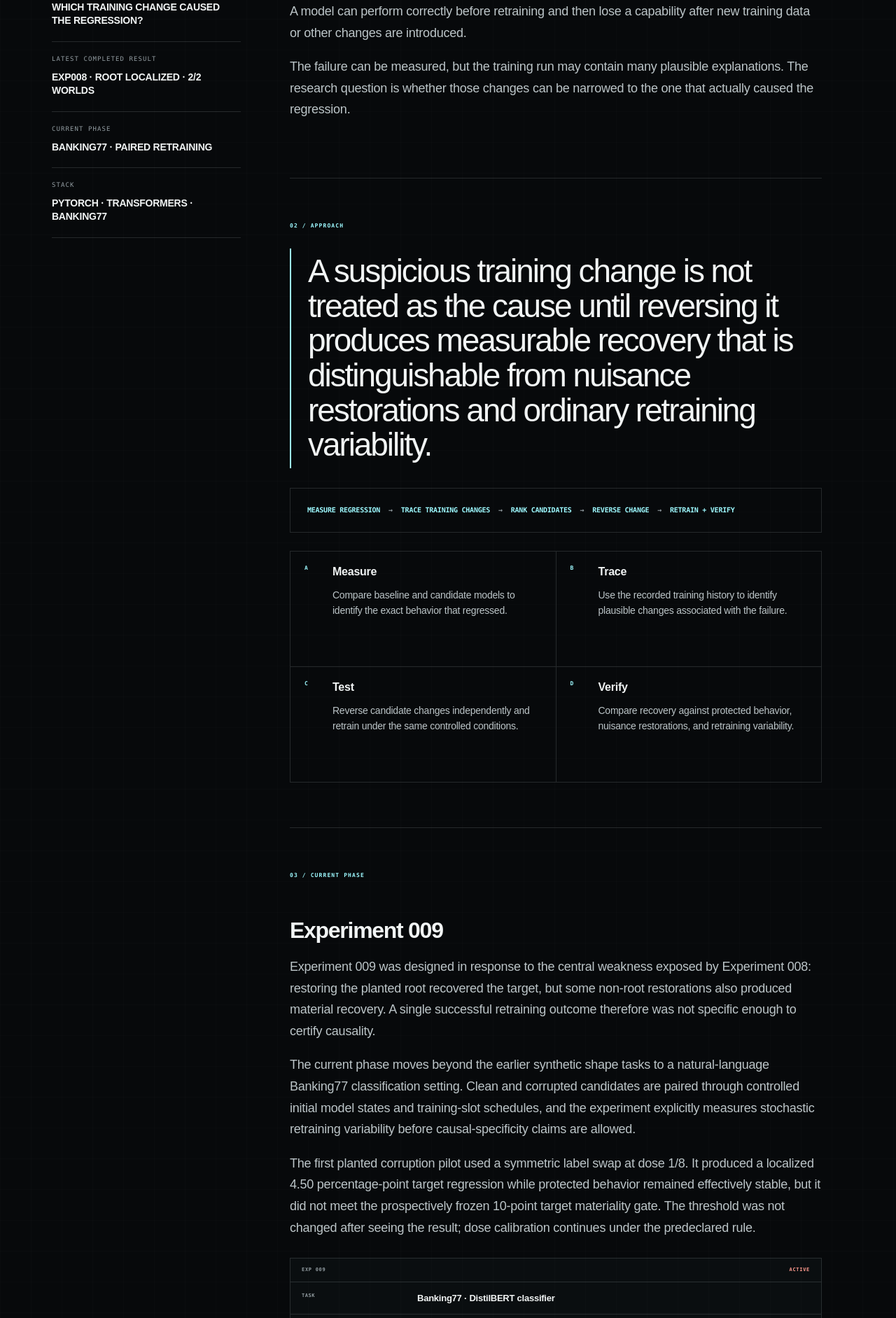
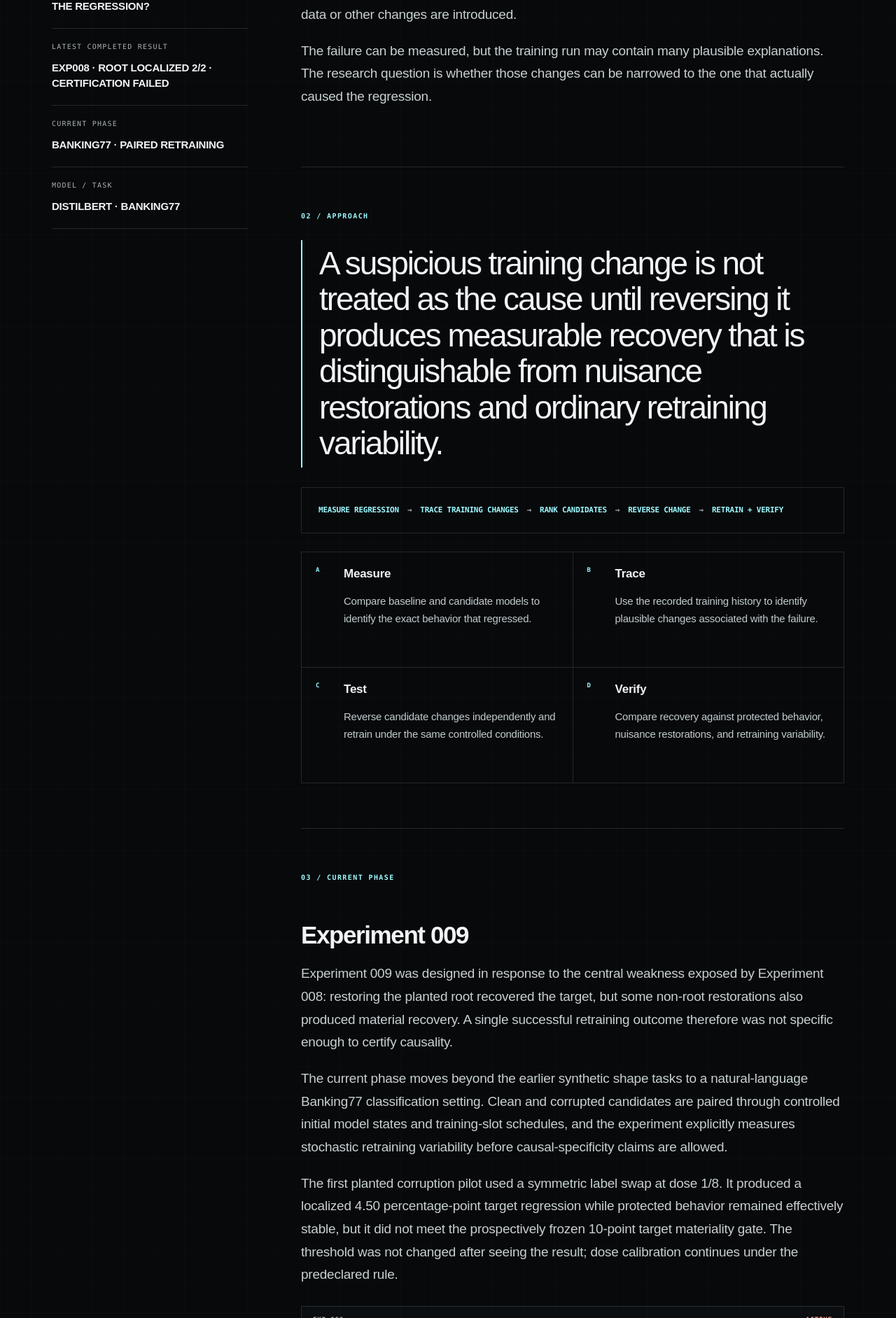
Before and after one commit to Kushrishi/kushrishi.com, a Next.js app: page /research/model-regression-forensics in a window 1280 px wide. Shown: the part 897-2780 px from the top of the page at 70% size. Built offline with nearby package versions, Linux system fonts and the light colour scheme.

Commit message:
Improve portfolio readability and research copy
Increase meaningful small text sizes and contrast, clarify research status language, make work-area framing evidence-based, and simplify homepage project copy without touching the research repositories.

```diff
--- a/app/layout.tsx
+++ b/app/layout.tsx
@@ -1,12 +1,13 @@
 import type { Metadata } from "next";
 import "./globals.css";
+import "./readability.css";
 
 const siteDescription =
-  "Machine learning, research engineering, software systems, and intelligent sensing, with a focus on model behavior, uncertainty, reliability, and rigorous evaluation.";
+  "Machine learning, software systems, PNT/GNSS, and intelligent sensing, with a focus on model behavior, uncertainty, measurement, and reliable evaluation.";
 
 export const metadata: Metadata = {
   metadataBase: new URL("https://kushrishi.com"),
-  title: "Kush Rishi | ML & Research Engineering",
+  title: "Kush Rishi | Machine Learning, Software Systems & PNT",
   description: siteDescription,
   authors: [{ name: "Kush Rishi", url: "https://kushrishi.com" }],
   creator: "Kush Rishi",
--- /dev/null
+++ b/app/readability.css
@@ -0,0 +1,367 @@
+/* Readability pass: preserve the visual system while keeping all meaningful text comfortably legible. */
+
+:root {
+  --muted: #a8b1b5;
+}
+
+/* Global navigation and supporting labels */
+nav a,
+.back-link {
+  font-size: 12px;
+}
+
+.eyebrow {
+  font-size: 11px;
+  line-height: 1.35;
+}
+
+.button,
+.text-link,
+.footer-links {
+  font-size: 12px;
+}
+
+.section-label {
+  font-size: 11px;
+  line-height: 1.2;
+}
+
+.status-line {
+  font-size: 11px;
+  line-height: 1.25;
+}
+
+.manifesto-band div {
+  font-size: 10px;
+  line-height: 1.2;
+}
+
+/* Homepage reading copy */
+.hero-deck {
+  color: #d0d6d8;
+}
+
+.lede {
+  color: #cbd2d4;
+  font-size: 21px;
+  line-height: 1.6;
+}
+
+.research-meta span,
+.research-secondary-meta span,
+.research-sidebar span {
+  font-size: 10px;
+  line-height: 1.25;
+}
+
+.research-meta strong,
+.research-secondary-meta strong,
+.research-sidebar strong {
+  font-size: 15px;
+  line-height: 1.45;
+}
+
+.research-secondary-card p,
+.project-card p {
+  color: #c3cbce;
+  font-size: 17px;
+  line-height: 1.65;
+}
+
+.project-index,
+.project-tags {
+  font-size: 10px;
+  line-height: 1.25;
+}
+
+.direction > span {
+  font-size: 10px;
+  line-height: 1.2;
+}
+
+.direction p {
+  color: #b9c2c5;
+  font-size: 16px;
+  line-height: 1.65;
+}
+
+.about-copy {
+  color: #cbd2d4;
+  font-size: 19px;
+  line-height: 1.7;
+}
+
+.experience-mini span {
+  font-size: 10px;
+  line-height: 1.3;
+}
+
+.experience-mini strong {
+  font-size: 15px;
+  line-height: 1.4;
+}
+
+.footer-kicker {
+  font-size: 10px;
+}
+
+/* Interactive atlas: still compact, but no 6-7px meaningful labels. */
+.field-hud {
+  font-size: 10px;
+  line-height: 1.2;
+}
+
+.field-model-toggle button {
+  font-size: 9px;
+}
+
+.field-readout span,
+.field-stress-label span,
+.field-legend {
+  font-size: 8px;
+  line-height: 1.25;
+}
+
+.field-readout strong,
+.field-stress-label strong {
+  font-size: 10px;
+}
+
+.field-phase {
+  font-size: 8px;
+  line-height: 1.2;
+}
+
+/* Project previews are secondary evidence, but should still be readable. */
+.preview-toolbar,
+.preview-toggle button,
+.preview-readout {
+  font-size: 8px;
+  line-height: 1.2;
+}
+
+.project-preview text {
+  font-size: 8px;
+}
+
+.carebridge-flow button span,
+.carebridge-flow button small,
+.evidence-head,
+.evidence-line {
+  font-size: 7px;
+  line-height: 1.35;
+}
+
+.carebridge-flow button strong {
+  font-size: 9px;
+}
+
+/* Research pages: optimize for sustained reading rather than dashboard density. */
+.research-hero-page .hero-deck {
+  max-width: 790px;
+  font-size: clamp(19px, 1.5vw, 22px);
+  line-height: 1.6;
+}
+
+.research-body {
+  grid-template-columns: 280px minmax(0, 1fr);
+  gap: 76px;
+}
+
+.research-copy {
+  max-width: 800px;
+}
+
+.research-copy h2 {
+  font-size: 35px;
+  line-height: 1.14;
+}
+
+.research-copy p {
+  color: #c8d0d2;
+  font-size: 19px;
+  line-height: 1.72;
+}
+
+.research-block-index {
+  font-size: 10px;
+  line-height: 1.2;
+}
+
+.research-copy blockquote {
+  line-height: 1.12;
+}
+
+.pipeline {
+  font-size: 11px;
+  line-height: 1.5;
+}
+
+.method-grid span,
+.related-work-grid span {
+  font-size: 9px;
+  line-height: 1.25;
+}
+
+.method-grid strong,
+.related-work-grid strong {
+  font-size: 17px;
+  line-height: 1.35;
+}
+
+.method-grid p,
+.related-work-grid p,
+.technical-grid p {
+  color: #c2cbce;
+  font-size: 15px;
+  line-height: 1.65;
+}
+
+.experiment-head {
+  font-size: 9px;
+  line-height: 1.25;
+}
+
+.experiment-row {
+  grid-template-columns: 155px 1fr;
+  padding-top: 17px;
+  padding-bottom: 17px;
+}
+
+.experiment-row span {
+  font-size: 9px;
+  line-height: 1.35;
+}
+
+.experiment-row b {
+  font-size: 15px;
+  line-height: 1.45;
+}
+
+.benchmark-metrics span {
+  font-size: 9px;
+  line-height: 1.25;
+}
+
+.research-log span,
+.research-log time {
+  font-size: 9px;
+  line-height: 1.4;
+}
+
+.research-log p {
+  color: #c3cbce;
+  font-size: 15px;
+  line-height: 1.65;
+}
+
+.code-placeholder {
+  font-size: 11px;
+  line-height: 1.5;
+}
+
+.note-box span {
+  font-size: 10px;
+}
+
+.note-box p {
+  font-size: 16px;
+  line-height: 1.6;
+}
+
+/* The supporting interface labels should recede, not disappear. */
+.research-sidebar > div {
+  gap: 13px;
+}
+
+/* Tablet: preserve comfortable reading size while collapsing the layout. */
+@media (max-width: 980px) {
+  .research-body {
+    gap: 44px;
+  }
+
+  .research-copy {
+    max-width: 820px;
+  }
+
+  .research-sidebar strong {
+    font-size: 14px;
+  }
+}
+
+/* Mobile: keep hierarchy compact without dropping below comfortable reading sizes. */
+@media (max-width: 680px) {
+  nav a,
+  .back-link {
+    font-size: 10px;
+  }
+
+  .eyebrow {
+    font-size: 10px;
+  }
+
+  .section-label,
+  .status-line {
+    font-size: 10px;
+  }
+
+  .manifesto-band div {
+    font-size: 9px;
+  }
+
+  .research-meta span,
+  .research-secondary-meta span,
+  .research-sidebar span {
+    font-size: 9px;
+  }
+
+  .research-meta strong,
+  .research-secondary-meta strong,
+  .research-sidebar strong {
+    font-size: 14px;
+  }
+
+  .project-card p,
+  .research-secondary-card p,
+  .direction p {
+    font-size: 16px;
+  }
+
+  .about-copy {
+    font-size: 18px;
+  }
+
+  .research-copy h2 {
+    font-size: clamp(28px, 8.4vw, 34px);
+  }
+
+  .research-copy p {
+    font-size: 17px;
+    line-height: 1.7;
+  }
+
+  .research-block-index {
+    font-size: 9px;
+  }
+
+  .method-grid p,
+  .related-work-grid p,
+  .technical-grid p,
+  .research-log p {
+    font-size: 15px;
+  }
+
+  .experiment-row {
+    grid-template-columns: 1fr;
+  }
+
+  .experiment-row b {
+    font-size: 14px;
+  }
+
+  .preview-toolbar,
+  .preview-toggle button,
+  .preview-readout {
+    font-size: 8px;
+  }
+}
--- a/app/research/model-regression-forensics/page.tsx
+++ b/app/research/model-regression-forensics/page.tsx
@@ -124,7 +124,7 @@ export default function ResearchPage() {
 
           <div>
             <span>LATEST COMPLETED RESULT</span>
-            <strong>EXP008 · ROOT LOCALIZED · 2/2 WORLDS</strong>
+            <strong>EXP008 · ROOT LOCALIZED 2/2 · CERTIFICATION FAILED</strong>
           </div>
 
           <div>
@@ -133,8 +133,8 @@ export default function ResearchPage() {
           </div>
 
           <div>
-            <span>STACK</span>
-            <strong>PYTORCH · TRANSFORMERS · BANKING77</strong>
+            <span>MODEL / TASK</span>
+            <strong>DISTILBERT · BANKING77</strong>
           </div>
         </aside>
 
--- a/app/research/truemargin/page.tsx
+++ b/app/research/truemargin/page.tsx
@@ -66,7 +66,7 @@ export default function TrueMarginPage() {
 
           <div>
             <span>LATEST COMPLETED RESULT</span>
-            <strong>GATE A DID NOT PASS</strong>
+            <strong>CORRECTED ENSEMBLE · PREDEFINED GATE FAILED</strong>
           </div>
 
           <div>
@@ -122,7 +122,7 @@ export default function TrueMarginPage() {
           <section className="research-block" id="gate-a">
             <div className="research-block-index">03 / COMPLETED RESULT</div>
 
-            <h2>The corrected intensity-perturbation ensemble did not earn promotion.</h2>
+            <h2>The corrected intensity-perturbation ensemble did not pass the predefined gate.</h2>
 
             <p>
               None of the tested nonzero perturbation levels satisfied the predeclared combination
```
Also changed, not shown: app/page.tsx (+9 -9 lines), components/ResearchDirections.tsx (+5 -5 lines).
